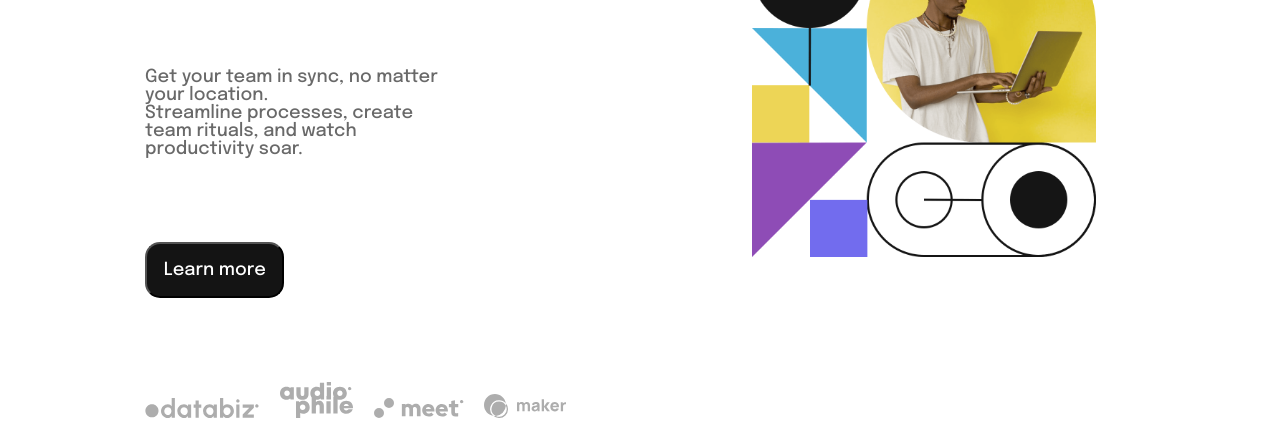
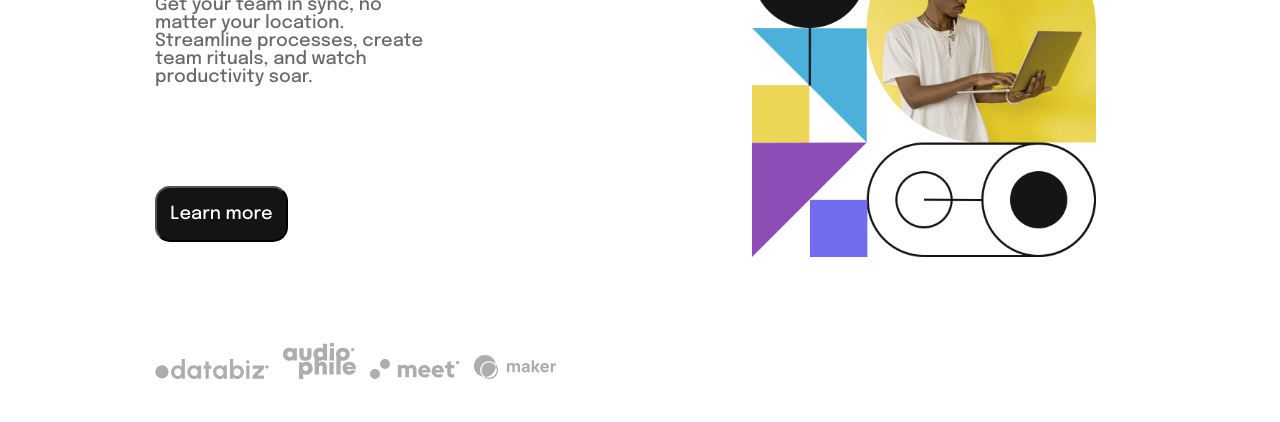
Before and after one commit to amieszczak/frontend_1, a plain HTML site: page index.html in a window 1280 px wide. Shown: the part 452-874 px from the top of the page. After the commit the page ends 835 px from the top, so only its background shows below. Drawn offline with Linux system fonts and the light colour scheme.

Commit message:
padding redefinition

```diff
--- a/style.css
+++ b/style.css
@@ -92,7 +92,7 @@
   justify-content: center;
   height: 100%;
   gap: 15%;
-  padding-top: 10%;
+  padding: 10px;
 }
 
 .right-side-content {
```
